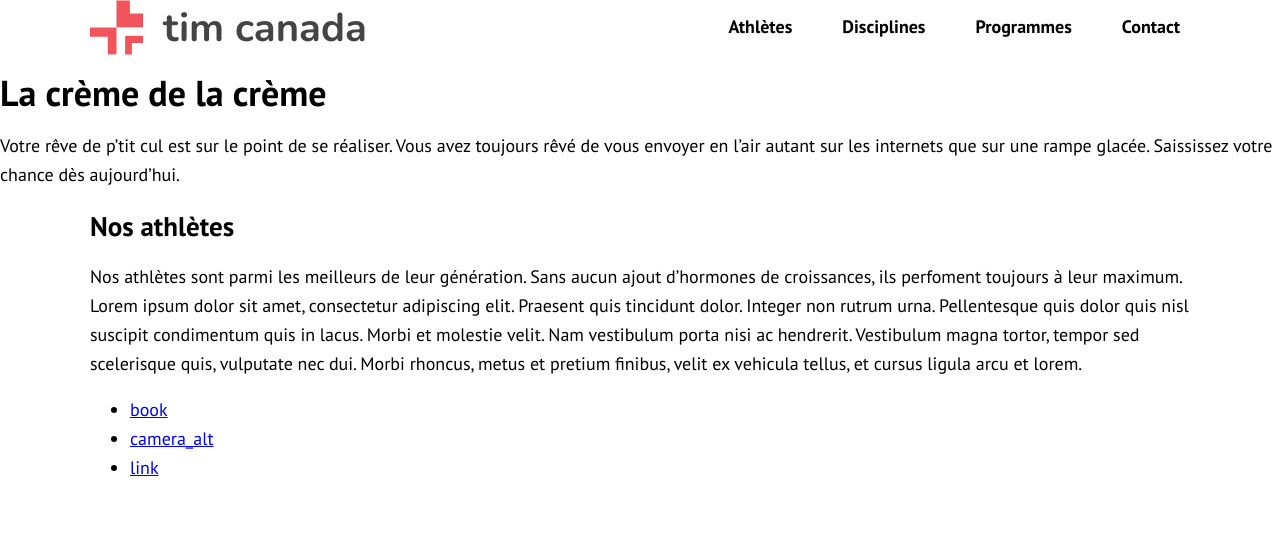
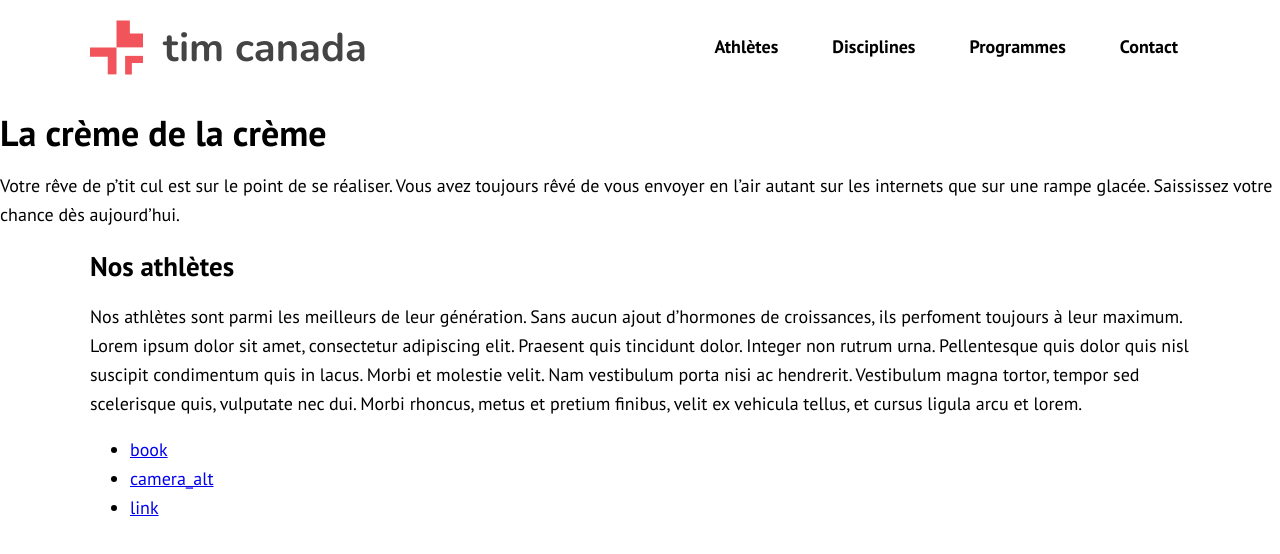
Before and after one commit to karinemillaire/labo5cascade, a plain HTML site: page index.html in a window 1280 px wide. Drawn offline with nearby package versions, Linux system fonts and the light colour scheme.

Commit message:
numéro 3 complet!

```diff
--- a/css/styles.css
+++ b/css/styles.css
@@ -41,6 +41,7 @@
   display: flex;
   justify-content: space-between;
   align-items: center;
+  padding: 20px 0px;
 }
 
 /* ===== Numéro 3b ===== */
@@ -76,6 +77,7 @@
   padding: 5px 10px;
   /*propriété non raccourcis*/
   text-decoration: none;
+  border: transparent solid 2px;
 }
 
 /* ===== Numéro 3e ===== */
@@ -85,14 +87,10 @@
 }
 
 /* ===== Numéro 3f ===== */
-/*
+
 header {
-    padding-top: 20px;
-    padding-left: 0;
-    padding-right: 0;
-    padding-bottom: 20px;
+
 }
-*/
 
 /* ===== Numéro 4a ===== */
 /*
```
